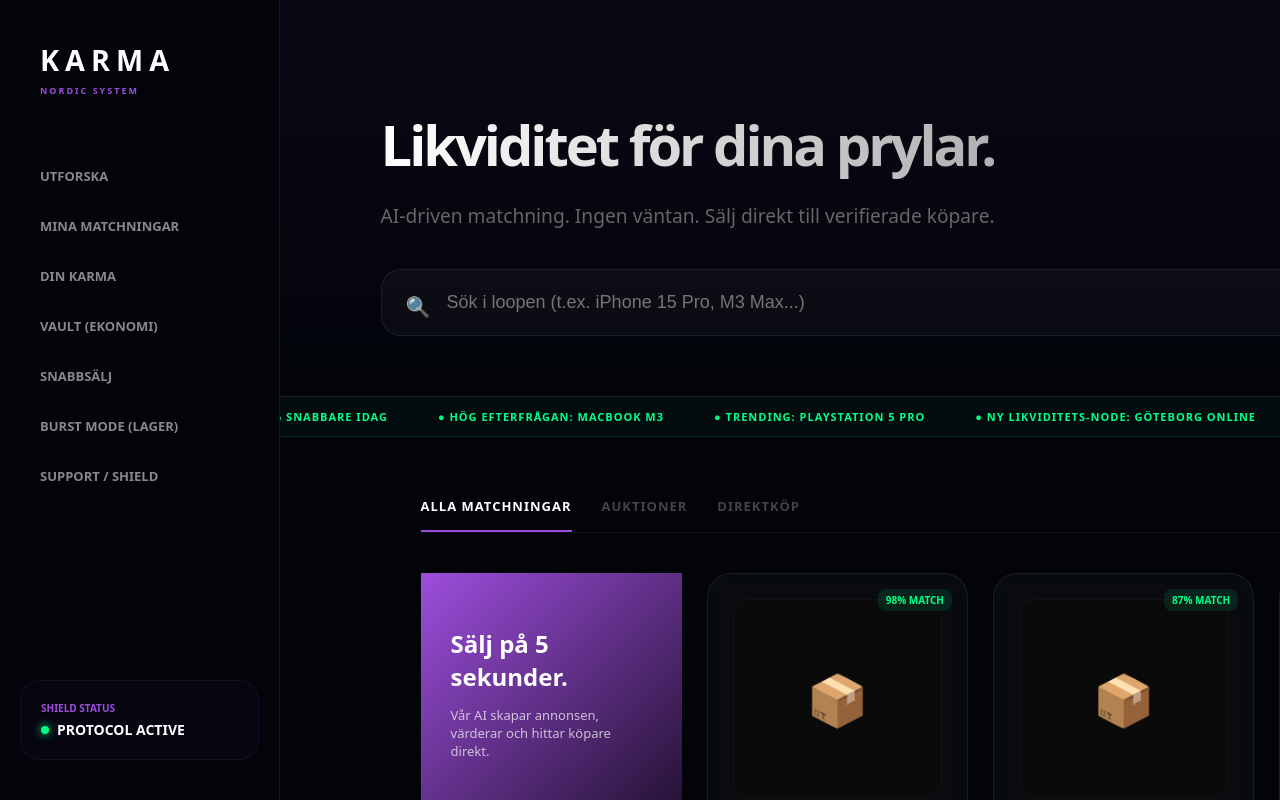
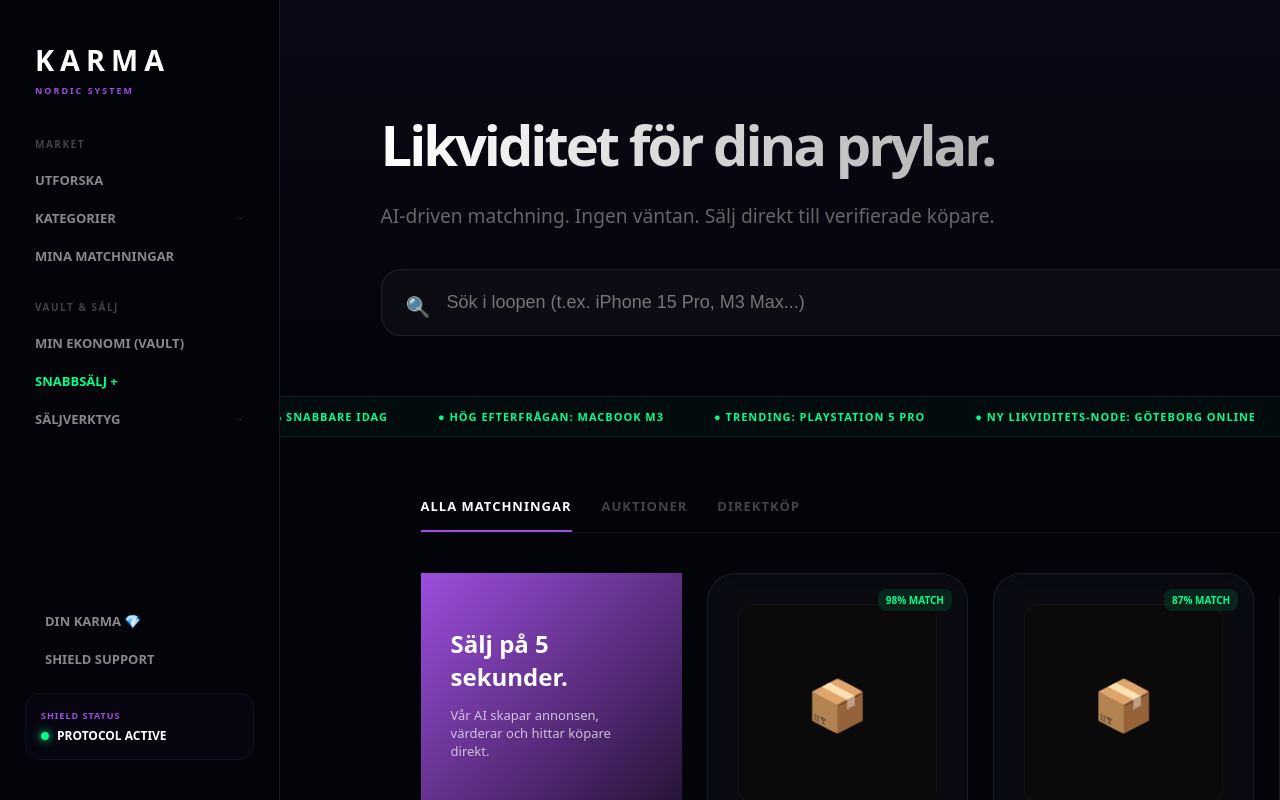
Before and after one commit to gascheckking/marketbeg-appGem, a Next.js app: page / in a window 1280 px wide. Shown: the top 800 px of the page. Built offline with nearby package versions, Linux system fonts and the light colour scheme.

Commit message:
Update layout.tsx

```diff
--- a/app/layout.tsx
+++ b/app/layout.tsx
@@ -7,7 +7,6 @@ export const metadata: Metadata = {
   manifest: "/manifest.json",
 };
 
-// Här läggs din meta-tagg in på "Next.js-vis"
 export const viewport: Viewport = {
   width: "device-width",
   initialScale: 1,
@@ -26,40 +25,59 @@ export default function RootLayout({
       <body style={{ background: 'var(--bg-deep)', color: '#fff', margin: 0, fontFamily: 'system-ui, sans-serif', overflowX: 'hidden' }}>
         <div style={{ display: 'flex', minHeight: '100vh' }}>
 
-          {/* Sidebar Nav - Desktop (Göms på mobil via CSS) */}
+          {/* Sidebar Nav - Desktop */}
           <nav className="desktop-nav">
-            <div style={{ padding: '0 20px', marginBottom: '50px' }}>
+            <div style={{ padding: '0 20px', marginBottom: '40px' }}>
               <div style={{ fontSize: '1.8rem', fontWeight: 900, letterSpacing: '6px', color: '#fff' }}>KARMA</div>
               <div style={{ fontSize: '9px', fontWeight: 800, color: 'var(--neon-purple)', letterSpacing: '2px', marginTop: '5px' }}>
                 NORDIC SYSTEM
               </div>
             </div>
 
-            {[
-              { name: 'Utforska', path: '/feed' },
-              { name: 'Mina Matchningar', path: '/auctions' },
-              { name: 'Din Karma', path: '/my-karma' },
-              { name: 'Vault (Ekonomi)', path: '/dashboard/seller' },
-              { name: 'Snabbsälj', path: '/sell/instant' },
-              { name: 'Burst Mode (Lager)', path: '/sell/burst' },
-              { name: 'Support / Shield', path: '/dispute' }
-            ].map((link) => (
-              <a key={link.path} href={link.path} className="nav-link">
-                {link.name.toUpperCase()}
-              </a>
-            ))}
+            <div className="nav-section">
+              <span className="section-label">MARKET</span>
+              <a href="/feed" className="nav-link">UTFORSKA</a>
+              <details className="nav-dropdown">
+                <summary className="nav-link">KATEGORIER</summary>
+                <div className="dropdown-items">
+                  <a href="/category/electronics">Elektronik</a>
+                  <a href="/category/fashion">Mode & Vinted</a>
+                  <a href="/category/home">Hem & Design</a>
+                  <a href="/category/vehicles">Fordon (Blocket)</a>
+                </div>
+              </details>
+              <a href="/auctions" className="nav-link">MINA MATCHNINGAR</a>
+            </div>
 
+            <div className="nav-section">
+              <span className="section-label">VAULT & SÄLJ</span>
+              <a href="/dashboard/seller" className="nav-link">MIN EKONOMI (VAULT)</a>
+              <a href="/sell/instant" className="nav-link" style={{ color: 'var(--neon-mint)' }}>SNABBSÄLJ +</a>
+              <details className="nav-dropdown">
+                <summary className="nav-link">SÄLJVERKTYG</summary>
+                <div className="dropdown-items">
+                  <a href="/sell/burst">Burst Mode (Lager)</a>
+                  <a href="/profile/active-sales">Aktiva Annonser</a>
+                  <a href="/shipping">Frakt & Logistik</a>
+                </div>
+              </details>
+            </div>
+
+            <div style={{ marginTop: 'auto', padding: '0 10px' }}>
+              <a href="/my-karma" className="nav-link">DIN KARMA 💎</a>
+              <a href="/dispute" className="nav-link">SHIELD SUPPORT</a>
               <div style={{
-              marginTop: 'auto',
-              padding: '20px',
+                marginTop: '15px',
+                padding: '15px',
                 background: 'rgba(157, 78, 221, 0.03)',
-              borderRadius: '20px',
+                borderRadius: '15px',
                 border: '1px solid rgba(157, 78, 221, 0.1)'
               }}>
-              <div style={{ fontSize: '10px', color: 'var(--neon-purple)', fontWeight: 900, marginBottom: '5px' }}>SHIELD STATUS</div>
-              <div style={{ fontSize: '14px', fontWeight: 900, display: 'flex', alignItems: 'center', gap: '8px' }}>
+                <div style={{ fontSize: '9px', color: 'var(--neon-purple)', fontWeight: 900, marginBottom: '5px', letterSpacing: '1px' }}>SHIELD STATUS</div>
+                <div style={{ fontSize: '12px', fontWeight: 900, display: 'flex', alignItems: 'center', gap: '8px' }}>
                   <span className="pulse" style={{ background: 'var(--neon-mint)', boxShadow: '0 0 10px var(--neon-mint)' }}></span>
                   PROTOCOL ACTIVE
+                </div>
               </div>
             </div>
           </nav>
@@ -69,7 +87,7 @@ export default function RootLayout({
             {children}
           </main>
 
-          {/* Mobile Tab Bar (Visas bara på mobil) */}
+          {/* Mobile Tab Bar */}
           <div className="mobile-nav">
             <a href="/feed" className="mobile-tab"><span>🧭</span><small>Hem</small></a>
             <a href="/auctions" className="mobile-tab"><span>🤝</span><small>Match</small></a>
@@ -88,47 +106,69 @@ export default function RootLayout({
             --glass: rgba(255,255,255,0.03);
           }
 
-          /* Desktop Sidebar Layout */
           .desktop-nav {
             width: 280px;
             border-right: 1px solid var(--border);
-            padding: 40px 20px;
+            padding: 40px 15px;
             position: fixed;
             height: 100vh;
             display: flex;
             flex-direction: column;
-            gap: 8px;
             background: var(--bg-deep);
             z-index: 100;
           }
 
-          .main-content {
-            margin-left: 280px;
-            flex: 1;
-            min-height: 100vh;
-          }
+          .nav-section { margin-bottom: 25px; }
+          .section-label { font-size: 10px; font-weight: 900; color: #444; letter-spacing: 1.5px; padding: 0 20px 10px; display: block; }
+
+          .main-content { margin-left: 280px; flex: 1; min-height: 100vh; }
 
           .nav-link {
-            padding: 12px 20px;
-            border-radius: 12px;
+            padding: 10px 20px;
+            border-radius: 10px;
             text-decoration: none;
             color: #888;
             font-weight: 700;
             font-size: 13px;
             transition: 0.2s all;
+            display: block;
+            cursor: pointer;
           }
 
           .nav-link:hover { background: var(--glass); color: #fff; }
 
-          /* Mobile Nav (Dold som standard) */
+          /* Dropdown Styling */
+          .nav-dropdown summary { list-style: none; outline: none; }
+          .nav-dropdown summary::-webkit-details-marker { display: none; }
+          .nav-dropdown summary::after { content: '→'; float: right; font-size: 10px; opacity: 0.3; transition: 0.3s; }
+          .nav-dropdown[open] summary::after { transform: rotate(90deg); }
+
+          .dropdown-items {
+            margin-left: 20px;
+            padding-left: 15px;
+            border-left: 1px solid var(--border);
+            margin-top: 5px;
+            display: flex;
+            flex-direction: column;
+            gap: 5px;
+          }
+
+          .dropdown-items a {
+            text-decoration: none;
+            color: #555;
+            font-size: 12px;
+            font-weight: 600;
+            padding: 5px 10px;
+            transition: 0.2s;
+          }
+
+          .dropdown-items a:hover { color: var(--neon-purple); }
+
           .mobile-nav { display: none; }
 
-          /* Responsive Breakpoint för Mobil */
           @media (max-width: 1024px) {
             .desktop-nav { display: none; }
             .main-content { margin-left: 0 !important; }
-            .page-wrapper { padding: 40px 20px !important; }
-
             .mobile-nav {
               display: flex;
               position: fixed;
@@ -144,56 +184,10 @@ export default function RootLayout({
               padding-bottom: env(safe-area-inset-bottom);
               z-index: 1000;
             }
-
-            .mobile-tab {
-              display: flex;
-              flex-direction: column;
-              align-items: center;
-              text-decoration: none;
-              color: #666;
-              gap: 4px;
-            }
-
+            .mobile-tab { display: flex; flex-direction: column; align-items: center; text-decoration: none; color: #666; gap: 4px; }
             .mobile-tab span { font-size: 20px; }
             .mobile-tab small { font-size: 9px; font-weight: 800; text-transform: uppercase; }
-
-            .mobile-tab-center {
-              width: 54px;
-              height: 54px;
-              background: var(--neon-purple);
-              border-radius: 50%;
-              display: flex;
-              align-items: center;
-              justify-content: center;
-              color: #fff;
-              font-size: 30px;
-              text-decoration: none;
-              margin-top: -35px;
-              border: 5px solid var(--bg-deep);
-              box-shadow: 0 4px 15px rgba(157, 78, 221, 0.3);
-            }
-          }
-
-          .glass-card {
-            background: var(--glass);
-            border: 1px solid var(--border);
-            border-radius: 24px;
-            backdrop-filter: blur(10px);
-            padding: 25px;
-          }
-
-          .primary-btn {
-            background: var(--neon-purple);
-            color: #fff;
-            border: none;
-            padding: 18px 30px;
-            border-radius: 16px;
-            font-weight: 900;
-          }
-
-          .page-wrapper {
-            padding: 60px 80px;
-            max-width: 1400px;
+            .mobile-tab-center { width: 54px; height: 54px; background: var(--neon-purple); border-radius: 50%; display: flex; align-items: center; justify-content: center; color: #fff; font-size: 30px; text-decoration: none; margin-top: -35px; border: 5px solid var(--bg-deep); box-shadow: 0 4px 15px rgba(157, 78, 221, 0.3); }
           }
 
           .pulse { width: 8px; height: 8px; border-radius: 50%; display: inline-block; }
```
Lines whose indentation alone changed are shown as unchanged.
